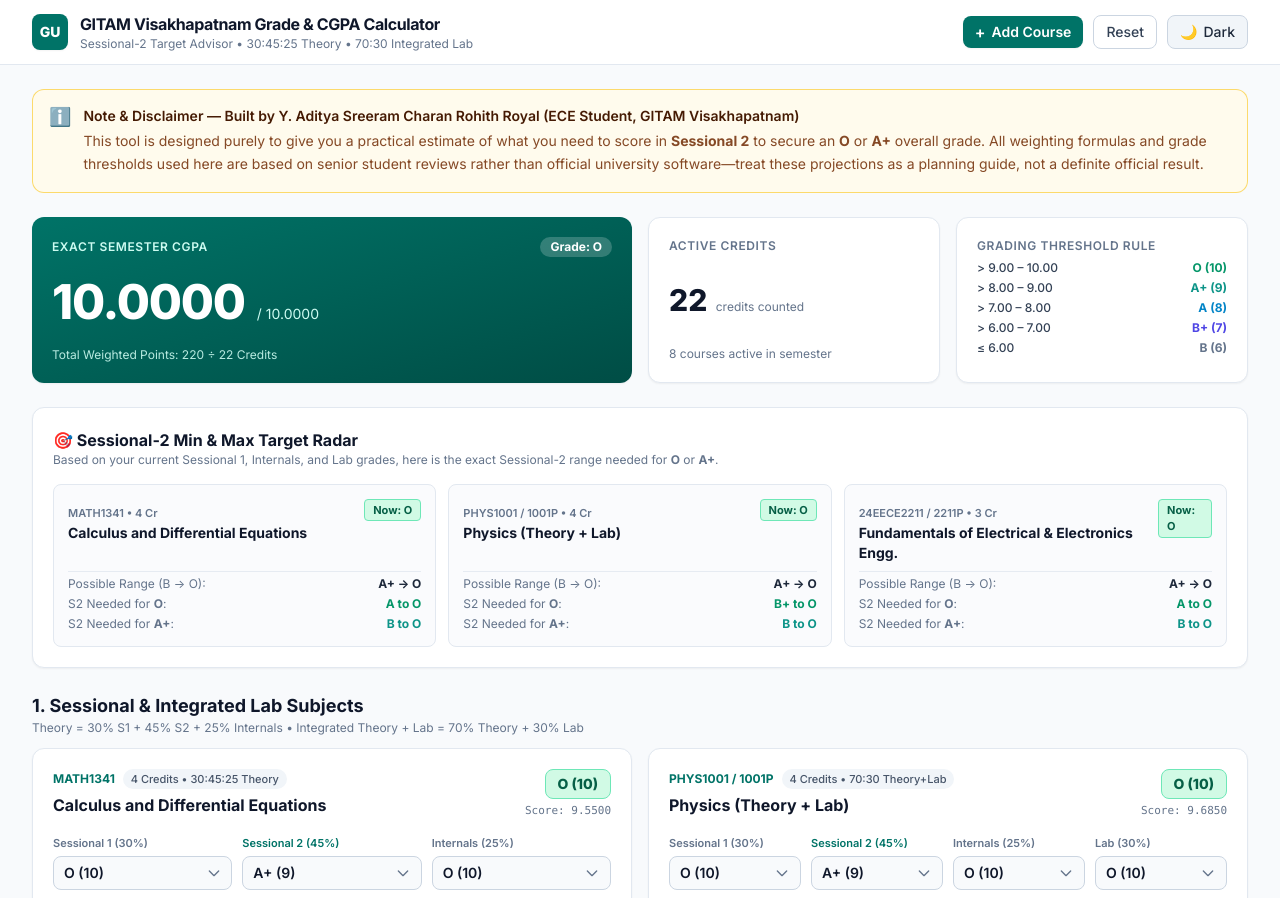
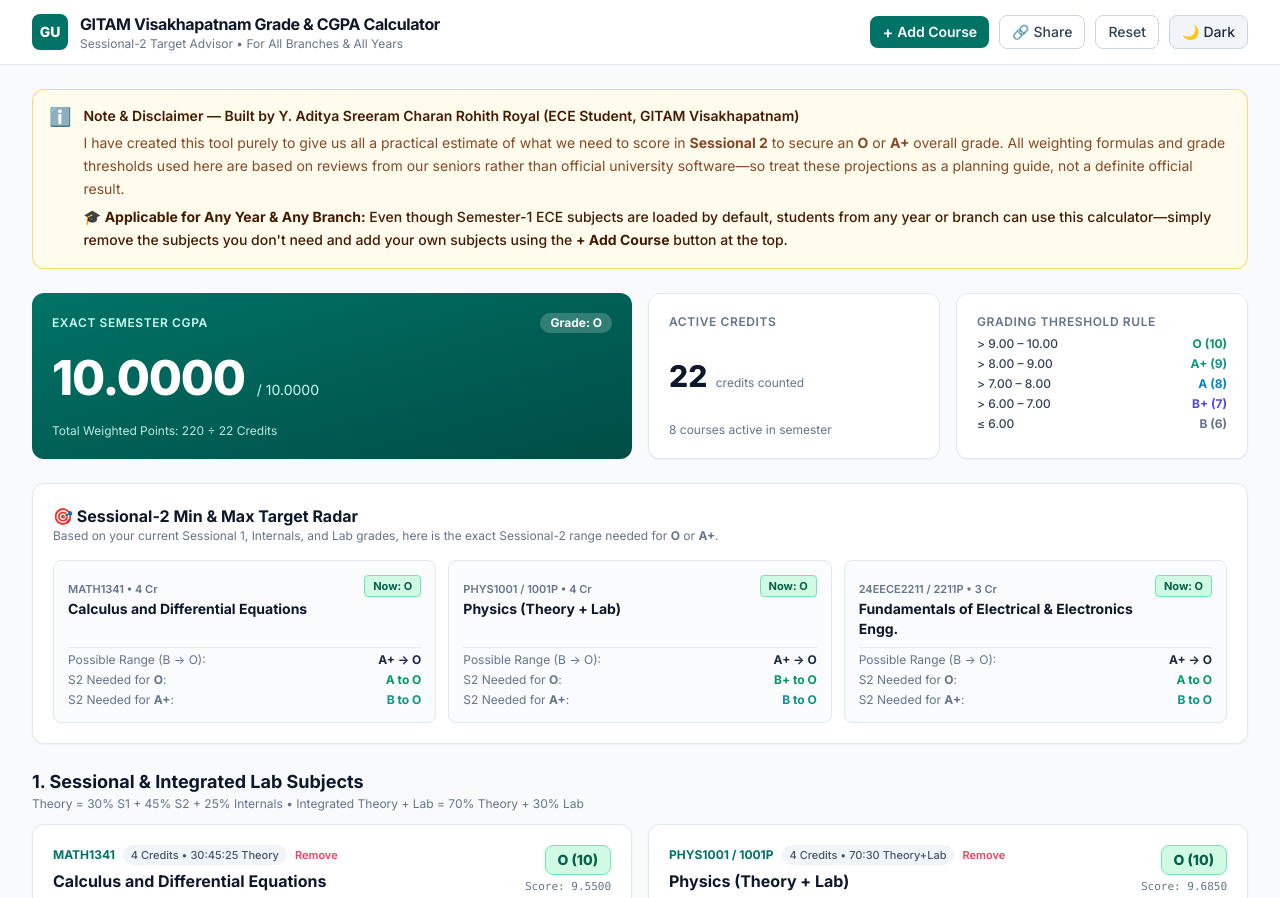
Before and after one commit to adityaroyal583/gitam-grade-calculator, a plain HTML site: page index.html in a window 1280 px wide. Shown: the top 898 px of the page. Drawn offline with nearby package versions, Linux system fonts and the light colour scheme.

```diff
--- a/index.html
+++ b/index.html
@@ -43,35 +43,45 @@
 
   <!-- Top Navigation Bar -->
   <header class="sticky top-0 z-30 bg-white/95 dark:bg-slate-900/95 backdrop-blur border-b border-slate-200 dark:border-slate-800">
-    <div class="max-w-7xl mx-auto px-4 sm:px-6 lg:px-8 h-16 flex items-center justify-between gap-4">
-      <div class="flex items-center gap-3">
-        <div class="w-9 h-9 rounded-lg bg-[#007367] text-white flex items-center justify-center font-extrabold text-sm shadow-sm">
+    <div class="max-w-7xl mx-auto px-4 sm:px-6 lg:px-8 h-16 flex items-center justify-between gap-2 sm:gap-4">
+      <div class="flex items-center gap-2.5 sm:gap-3 min-w-0">
+        <div class="w-9 h-9 rounded-lg bg-[#007367] text-white flex items-center justify-center font-extrabold text-sm shadow-sm shrink-0">
           GU
         </div>
-        <div>
-          <h1 class="text-sm sm:text-base font-bold tracking-tight text-slate-900 dark:text-white leading-tight">
-            GITAM Visakhapatnam Grade & CGPA Calculator
+        <div class="truncate">
+          <h1 class="text-xs sm:text-base font-bold tracking-tight text-slate-900 dark:text-white leading-tight truncate">
+            GITAM Visakhapatnam Grade &amp; CGPA Calculator
           </h1>
-          <p class="text-xs text-slate-500 dark:text-slate-400 hidden sm:block">
-            Sessional-2 Target Advisor &bull; 30:45:25 Theory &bull; 70:30 Integrated Lab
+          <p class="text-xs text-slate-500 dark:text-slate-400 hidden md:block">
+            Sessional-2 Target Advisor &bull; For All Branches &amp; All Years
           </p>
         </div>
       </div>
 
-      <div class="flex items-center gap-2.5">
+      <div class="flex items-center gap-1.5 sm:gap-2.5 shrink-0">
         <button
           id="openAddModalBtn"
           type="button"
-          class="inline-flex items-center gap-1.5 px-3 py-1.5 rounded-lg text-xs sm:text-sm font-semibold bg-[#007367] hover:bg-[#00564d] text-white shadow-sm transition cursor-pointer"
+          class="inline-flex items-center gap-1 px-2.5 sm:px-3 py-1.5 rounded-lg text-xs sm:text-sm font-semibold bg-[#007367] hover:bg-[#00564d] text-white shadow-sm transition cursor-pointer"
         >
           <span class="text-base leading-none">+</span> Add Course
+        </button>
+
+        <button
+          id="shareBtn"
+          type="button"
+          title="Share Calculator Link"
+          class="inline-flex items-center gap-1 px-2.5 sm:px-3 py-1.5 rounded-lg text-xs sm:text-sm font-medium border border-slate-300 dark:border-slate-700 bg-white dark:bg-slate-800 hover:bg-slate-100 dark:hover:bg-slate-700 text-slate-700 dark:text-slate-200 transition cursor-pointer"
+        >
+          <span>🔗</span>
+          <span id="shareLabel" class="hidden sm:inline">Share</span>
         </button>
 
         <button
           id="resetBtn"
           type="button"
           title="Reset to Semester-1 Defaults"
-          class="px-3 py-1.5 rounded-lg text-xs sm:text-sm font-medium border border-slate-300 dark:border-slate-700 bg-white dark:bg-slate-800 hover:bg-slate-100 dark:hover:bg-slate-700 text-slate-700 dark:text-slate-200 transition cursor-pointer"
+          class="px-2.5 sm:px-3 py-1.5 rounded-lg text-xs sm:text-sm font-medium border border-slate-300 dark:border-slate-700 bg-white dark:bg-slate-800 hover:bg-slate-100 dark:hover:bg-slate-700 text-slate-700 dark:text-slate-200 transition cursor-pointer"
         >
           Reset
         </button>
@@ -80,7 +90,7 @@
           id="themeToggleBtn"
           type="button"
           aria-label="Toggle Light/Dark Mode"
-          class="inline-flex items-center gap-1.5 px-3 py-1.5 rounded-lg text-xs sm:text-sm font-medium border border-slate-300 dark:border-slate-700 bg-slate-100 dark:bg-slate-800 hover:bg-slate-200 dark:hover:bg-slate-700 text-slate-800 dark:text-slate-100 transition cursor-pointer"
+          class="inline-flex items-center gap-1 px-2.5 sm:px-3 py-1.5 rounded-lg text-xs sm:text-sm font-medium border border-slate-300 dark:border-slate-700 bg-slate-100 dark:bg-slate-800 hover:bg-slate-200 dark:hover:bg-slate-700 text-slate-800 dark:text-slate-100 transition cursor-pointer"
         >
           <span id="themeIcon">🌙</span>
           <span id="themeLabel" class="hidden sm:inline">Dark</span>
@@ -95,12 +105,15 @@
     <section class="rounded-xl border border-amber-300/80 dark:border-amber-700/60 bg-amber-50/90 dark:bg-amber-950/30 p-4 text-xs sm:text-sm text-amber-950 dark:text-amber-200">
       <div class="flex items-start gap-3">
         <span class="text-lg leading-none mt-0.5">ℹ️</span>
-        <div class="space-y-1">
+        <div class="space-y-1.5">
           <p class="font-semibold">
             Note &amp; Disclaimer — Built by Y. Aditya Sreeram Charan Rohith Royal (ECE Student, GITAM Visakhapatnam)
           </p>
           <p class="text-amber-900/90 dark:text-amber-200/85 leading-relaxed">
-            This tool is designed purely to give you a practical estimate of what you need to score in <strong>Sessional 2</strong> to secure an <strong>O</strong> or <strong>A+</strong> overall grade. All weighting formulas and grade thresholds used here are based on senior student reviews rather than official university software—treat these projections as a planning guide, not a definite official result.
+            I have created this tool purely to give us all a practical estimate of what we need to score in <strong>Sessional 2</strong> to secure an <strong>O</strong> or <strong>A+</strong> overall grade. All weighting formulas and grade thresholds used here are based on reviews from our seniors rather than official university software—so treat these projections as a planning guide, not a definite official result.
+          </p>
+          <p class="text-amber-950 dark:text-amber-100 font-medium leading-relaxed">
+            🎓 <strong>Applicable for Any Year &amp; Any Branch:</strong> Even though Semester-1 ECE subjects are loaded by default, students from any year or branch can use this calculator—simply remove the subjects you don't need and add your own subjects using the <strong>+ Add Course</strong> button at the top.
           </p>
         </div>
       </div>
@@ -254,7 +267,7 @@
         Created by Y. Aditya Sreeram Charan Rohith Royal &bull; B.Tech ECE Student, GITAM University, Visakhapatnam
       </p>
       <p class="leading-relaxed">
-        <strong>Disclaimer:</strong> This calculator is intended solely to give students an approximate view of how much they need to score in Sessional 2 to maintain or reach target grades (O / A+). All underlying weightages and grade boundaries are compiled from senior student reviews and may differ from official GITAM examination board computations.
+        <strong>Disclaimer:</strong> I created this tool purely to give us all a practical estimate of what we need to score in Sessional 2 to secure an O or A+ overall grade. It is applicable for students of any year and any branch—just customize the subjects using the <strong>+ Add Course</strong> button. All weightages and grade boundaries are based on senior reviews and may differ from official GITAM examination board computations.
       </p>
     </div>
   </footer>
@@ -265,7 +278,7 @@
       <div class="flex items-center justify-between">
         <div>
           <h3 class="text-lg font-bold text-slate-900 dark:text-white">Add Custom Course</h3>
-          <p class="text-xs text-slate-500 dark:text-slate-400">Select the grading structure used by your branch/subject</p>
+          <p class="text-xs text-slate-500 dark:text-slate-400">Works for any year &amp; branch — pick the grading pattern below</p>
         </div>
         <button id="closeModalBtn" type="button" class="text-slate-400 hover:text-slate-700 dark:hover:text-slate-200 text-xl font-bold px-2 cursor-pointer">&times;</button>
       </div>
@@ -360,6 +373,8 @@
   </div>
 
   <script>
+    const STORAGE_KEY = 'gitam_vizag_calc_courses_v2';
+
     const GRADE_OPTIONS = [
       { label: 'O', points: 10 },
       { label: 'A+', points: 9 },
@@ -368,7 +383,6 @@
       { label: 'B', points: 6 }
     ];
 
-    // Ordered lowest to highest for S2 min/max scanning
     const GRADE_ASCENDING = [
       { label: 'B', points: 6 },
       { label: 'B+', points: 7 },
@@ -386,8 +400,7 @@
         credits: 4,
         s1: 10,
         s2: 9,
-        internals: 10,
-        custom: false
+        internals: 10
       },
       {
         id: 'phys1001',
@@ -398,8 +411,7 @@
         s1: 10,
         s2: 9,
         internals: 10,
-        lab: 10,
-        custom: false
+        lab: 10
       },
       {
         id: 'eece2211',
@@ -410,8 +422,7 @@
         s1: 9,
         s2: 9,
         internals: 10,
-        lab: 10,
-        custom: false
+        lab: 10
       },
       {
         id: 'csen1031',
@@ -419,8 +430,7 @@
         name: 'Programming For Problem Solving - 1',
         type: 'direct',
         credits: 3,
-        directGrade: 10,
-        custom: false
+        directGrade: 10
       },
       {
         id: 'hsmch102',
@@ -428,8 +438,7 @@
         name: 'Universal Human Values 2: Understanding Harmony',
         type: 'pass_fail',
         credits: 3,
-        passed: true,
-        custom: false
+        passed: true
       },
       {
         id: 'ient1051',
@@ -437,8 +446,7 @@
         name: 'Fundamentals of Entrepreneurship',
         type: 'direct',
         credits: 2,
-        directGrade: 10,
-        custom: false
+        directGrade: 10
       },
       {
         id: 'lang1242',
@@ -446,8 +454,7 @@
         name: 'Communicative English - I',
         type: 'direct',
         credits: 2,
-        directGrade: 10,
-        custom: false
+        directGrade: 10
       },
       {
         id: 'pols1052',
@@ -455,15 +462,30 @@
         name: 'The Indian Constitution',
         type: 'direct',
         credits: 1,
-        directGrade: 10,
-        custom: false
+        directGrade: 10
       }
     ];
 
-    let courses = JSON.parse(JSON.stringify(DEFAULT_COURSES));
+    function loadCourses() {
+      try {
+        const saved = localStorage.getItem(STORAGE_KEY);
+        if (saved) {
+          const parsed = JSON.parse(saved);
+          if (Array.isArray(parsed) && parsed.length > 0) return parsed;
+        }
+      } catch (e) {}
+      return JSON.parse(JSON.stringify(DEFAULT_COURSES));
+    }
+
+    function saveCourses() {
+      try {
+        localStorage.setItem(STORAGE_KEY, JSON.stringify(courses));
+      } catch (e) {}
+    }
+
+    let courses = loadCourses();
     let selectedModalType = 'theory_lab';
 
-    // Convert raw score to GITAM grade using strict ceiling threshold (>9.0 => O, >8.0 => A+, etc.)
     function scoreToGrade(score) {
       if (score > 9.0) return { label: 'O', points: 10 };
       if (score > 8.0) return { label: 'A+', points: 9 };
@@ -527,8 +549,8 @@
         };
       });
 
-      const minOutcome = outcomes[0]; // S2 = B
-      const maxOutcome = outcomes[outcomes.length - 1]; // S2 = O
+      const minOutcome = outcomes[0];
+      const maxOutcome = outcomes[outcomes.length - 1];
 
       const minForO = outcomes.find(o => o.resultingPoints === 10) || null;
       const minForAPlus = outcomes.find(o => o.resultingPoints >= 9) || null;
@@ -570,6 +592,8 @@
     }
 
     function renderAll() {
+      saveCourses();
+
       const radarGrid = document.getElementById('radarGrid');
       const sessionalGrid = document.getElementById('sessionalSubjectsGrid');
       const directGrid = document.getElementById('directSubjectsGrid');
@@ -582,6 +606,7 @@
 
       let totalCredits = 0;
       let totalWeightedPoints = 0;
+      let hasSessionalCourses = false;
 
       courses.forEach(course => {
         const evalResult = evaluateCourse(course);
@@ -589,11 +614,10 @@
         totalCredits += course.credits;
         totalWeightedPoints += weightedPts;
 
-        // 1. Render Sessional / Integrated Lab Cards + Radar Cards
         if (course.type === 'theory' || course.type === 'theory_lab') {
+          hasSessionalCourses = true;
           const targetInfo = analyzeS2Targets(course);
 
-          // Radar Card
           const oText = targetInfo.minForO
             ? `<span class="font-bold text-emerald-600 dark:text-emerald-400">${targetInfo.minForO} to O</span>`
             : `<span class="font-semibold text-rose-500 dark:text-rose-400">Not reachable</span>`;
@@ -609,7 +633,7 @@
                   <span class="text-[11px] font-semibold text-slate-500 dark:text-slate-400">${course.code} &bull; ${course.credits} Cr</span>
                   <h3 class="text-xs sm:text-sm font-bold text-slate-900 dark:text-white leading-snug">${course.name}</h3>
                 </div>
-                <span class="px-2 py-0.5 rounded text-[11px] font-bold border ${badgeColorClasses(evalResult.gradeLabel)}">
+                <span class="px-2 py-0.5 rounded text-[11px] font-bold border shrink-0 ${badgeColorClasses(evalResult.gradeLabel)}">
                   Now: ${evalResult.gradeLabel}
                 </span>
               </div>
@@ -630,7 +654,6 @@
             </div>
           `;
 
-          // S2 Quick Scenario Pills
           const scenarioButtonsHtml = targetInfo.outcomes.map(o => {
             const isSelected = Number(course.s2) === o.s2Points;
             return `
@@ -656,17 +679,6 @@
             </div>
           ` : '';
 
-          const deleteBtnHtml = course.custom ? `
-            <button
-              type="button"
-              data-delete-id="${course.id}"
-              class="delete-course-btn text-xs text-rose-500 hover:text-rose-700 font-semibold ml-2 cursor-pointer"
-              title="Remove custom course"
-            >
-              Remove
-            </button>
-          ` : '';
-
           sessionalGrid.innerHTML += `
             <div class="rounded-xl bg-white dark:bg-slate-900 border border-slate-200 dark:border-slate-800 p-5 shadow-sm space-y-4">
               <div class="flex items-start justify-between gap-3">
@@ -676,7 +688,14 @@
                     <span class="text-[11px] px-2 py-0.5 rounded-full bg-slate-100 dark:bg-slate-800 text-slate-600 dark:text-slate-300 font-medium">
                       ${course.credits} Credits &bull; ${course.type === 'theory_lab' ? '70:30 Theory+Lab' : '30:45:25 Theory'}
                     </span>
-                    ${deleteBtnHtml}
+                    <button
+                      type="button"
+                      data-delete-id="${course.id}"
+                      class="delete-course-btn text-[11px] text-rose-500 hover:text-rose-700 dark:hover:text-rose-400 font-semibold cursor-pointer"
+                      title="Remove this subject"
+                    >
+                      Remove
+                    </button>
                   </div>
                   <h3 class="text-sm sm:text-base font-bold text-slate-900 dark:text-white mt-1">${course.name}</h3>
                 </div>
@@ -717,17 +736,6 @@
             </div>
           `;
         } else {
-          // 2. Direct Grade or Pass/Fail Card
-          const deleteBtnHtml = course.custom ? `
-            <button
-              type="button"
-              data-delete-id="${course.id}"
-              class="delete-course-btn text-xs text-rose-500 hover:text-rose-700 font-semibold cursor-pointer"
-            >
-              Remove
-            </button>
-          ` : '';
-
           const controlHtml = course.type === 'pass_fail' ? `
             <div class="grid grid-cols-2 gap-2">
               <button
@@ -766,12 +774,19 @@
             <div class="rounded-xl bg-white dark:bg-slate-900 border border-slate-200 dark:border-slate-800 p-4 shadow-sm flex flex-col justify-between gap-3">
               <div class="flex items-start justify-between gap-2">
                 <div>
-                  <div class="flex items-center gap-2">
+                  <div class="flex items-center gap-2 flex-wrap">
                     <span class="text-xs font-bold text-[#007367] dark:text-teal-400">${course.code}</span>
                     <span class="text-[11px] px-2 py-0.5 rounded-full bg-slate-100 dark:bg-slate-800 text-slate-600 dark:text-slate-300 font-medium">
                       ${course.credits} Credits
                     </span>
-                    ${deleteBtnHtml}
+                    <button
+                      type="button"
+                      data-delete-id="${course.id}"
+                      class="delete-course-btn text-[11px] text-rose-500 hover:text-rose-700 dark:hover:text-rose-400 font-semibold cursor-pointer"
+                      title="Remove this subject"
+                    >
+                      Remove
+                    </button>
                   </div>
                   <h3 class="text-sm font-bold text-slate-900 dark:text-white mt-1 leading-snug">${course.name}</h3>
                 </div>
@@ -784,7 +799,6 @@
           `;
         }
 
-        // 3. CGPA Table Row
         tableBody.innerHTML += `
           <tr class="hover:bg-slate-50/80 dark:hover:bg-slate-800/40 transition">
             <td class="py-3 px-4 font-mono text-xs font-semibold text-slate-600 dark:text-slate-300">${course.code}</td>
@@ -805,14 +819,17 @@
         `;
       });
 
-      // Exact unrounded CGPA calculation
+      if (!hasSessionalCourses) {
+        radarGrid.innerHTML = `<p class="text-xs text-slate-500 dark:text-slate-400 col-span-full">No Sessional-1/2 subjects active. Click <strong>+ Add Course</strong> to add Theory or Theory+Lab courses.</p>`;
+      }
+
       const exactCgpa = totalCredits > 0 ? (totalWeightedPoints / totalCredits) : 0;
       const cgpaString = exactCgpa.toFixed(4);
-      const overallGrade = scoreToGrade(exactCgpa);
+      const overallGrade = totalCredits > 0 ? scoreToGrade(exactCgpa).label : '—';
 
       document.getElementById('exactCgpaDisplay').textContent = cgpaString;
       document.getElementById('tableExactCgpa').textContent = cgpaString;
-      document.getElementById('overallGradeBadge').textContent = `Grade: ${overallGrade.label}`;
+      document.getElementById('overallGradeBadge').textContent = `Grade: ${overallGrade}`;
       document.getElementById('cgpaFormulaSummary').textContent =
         `Total Weighted Points: ${totalWeightedPoints} ÷ ${totalCredits} Credits`;
       document.getElementById('totalCreditsDisplay').textContent = totalCredits;
@@ -820,7 +837,7 @@
         `${courses.length} course${courses.length === 1 ? '' : 's'} active in semester`;
 
       document.getElementById('tableTotalCredits').textContent = totalCredits;
-      document.getElementById('tableFinalGrade').textContent = overallGrade.label;
+      document.getElementById('tableFinalGrade').textContent = overallGrade;
       document.getElementById('tableTotalPoints').textContent = totalWeightedPoints;
 
       attachDynamicListeners();
@@ -900,6 +917,27 @@
       applyTheme(nextTheme);
     });
 
+    // Share Button
+    document.getElementById('shareBtn').addEventListener('click', async () => {
+      const shareData = {
+        title: 'GITAM Visakhapatnam Grade & Sessional-2 Target Calculator',
+        text: 'Check what grade you need in Sessional 2 to get O or A+ at GITAM Vizag (works for all branches & years):',
+        url: window.location.href
+      };
+      if (navigator.share) {
+        try {
+          await navigator.share(shareData);
+          return;
+        } catch (err) {}
+      }
+      try {
+        await navigator.clipboard.writeText(window.location.href);
+        const label = document.getElementById('shareLabel');
+        label.textContent = 'Copied!';
+        setTimeout(() => { label.textContent = 'Share'; }, 2000);
+      } catch (err) {}
+    });
+
     // Reset Button
     document.getElementById('resetBtn').addEventListener('click', () => {
       courses = JSON.parse(JSON.stringify(DEFAULT_COURSES));
@@ -950,8 +988,7 @@
         code: codeInput.toUpperCase(),
         name: nameInput,
         type: selectedModalType,
-        credits: creditsInput,
-        custom: true
+        credits: creditsInput
       };
 
       if (selectedModalType === 'theory_lab') {
```
